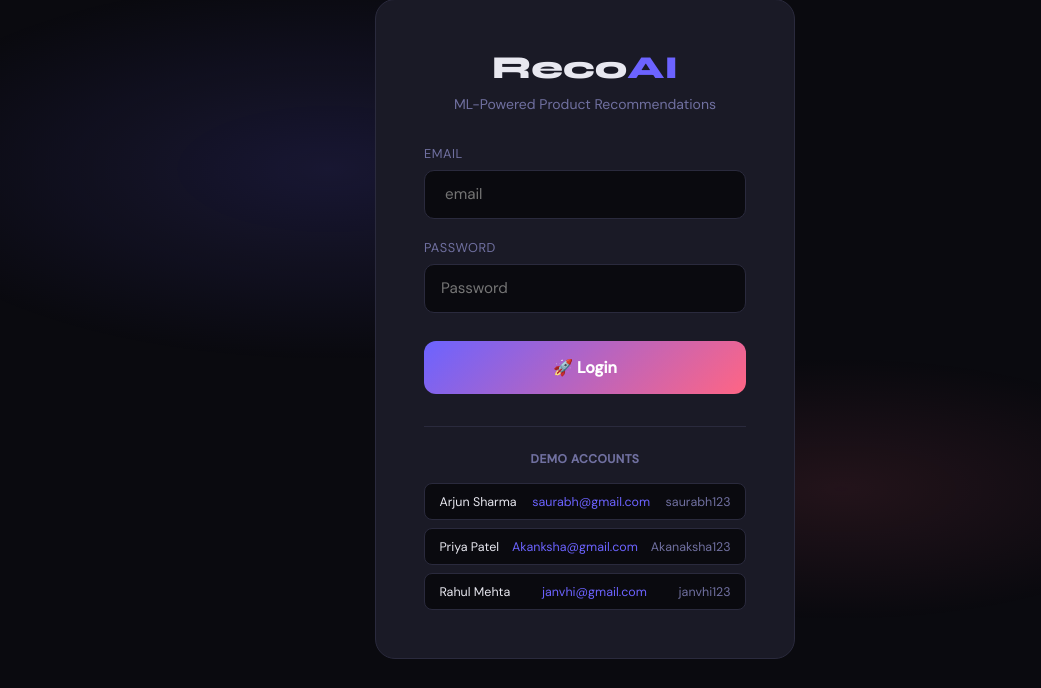
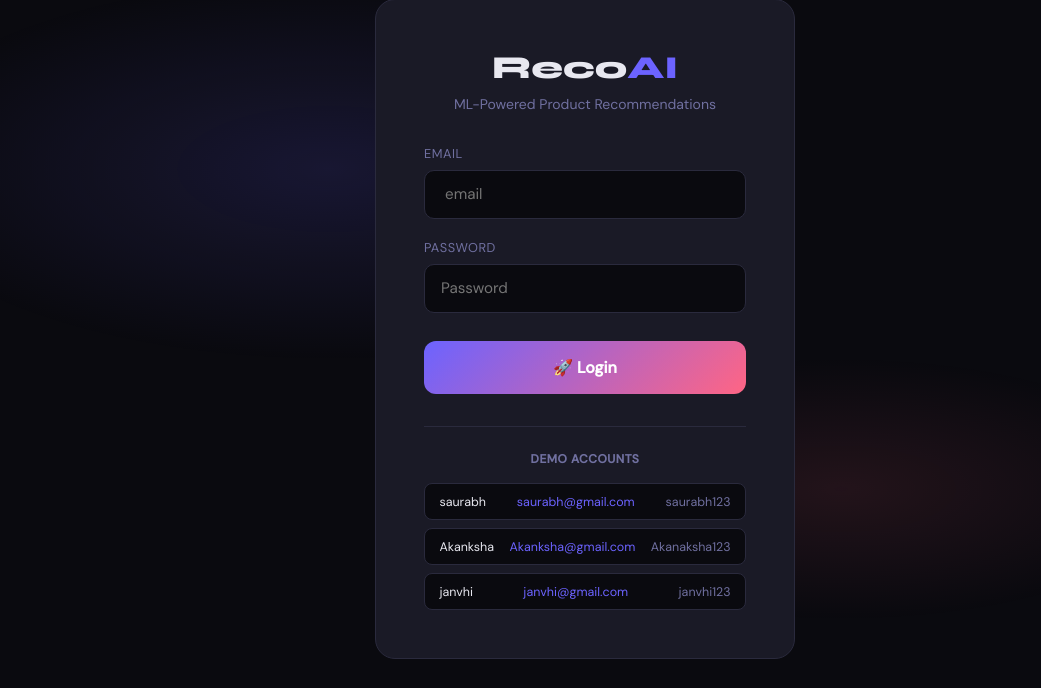
Before and after one commit to saurabhnalawade538/recommendation-engine, a Flask app: page /login in a window 1280 px wide. Shown: the part 71-759 px from the top of the page, without its empty margins (55-1096 px from the left). Run offline with Flask 3, Linux system fonts and the light colour scheme.

Commit message:
add login page

```diff
--- a/templates/login.html
+++ b/templates/login.html
@@ -177,18 +177,18 @@ body::before {
   <div class="demo-accounts">
     <h4>Demo Accounts</h4>
     <div class="demo-list">
-      <div class="demo-item" onclick="fillLogin('arjun@gmail.com','arjun123')">
-        <span>Arjun Sharma</span>
+      <div class="demo-item" onclick="fillLogin('saurabh@gmail.com','saurabh123')">
+        <span>saurabh </span>
         <span class="demo-email">saurabh@gmail.com</span>
         <span class="demo-pass">saurabh123</span>
       </div>
-      <div class="demo-item" onclick="fillLogin('priya@gmail.com','priya123')">
-        <span>Priya Patel</span>
+      <div class="demo-item" onclick="fillLogin('Akanksha@gmail.com','Akanksha')">
+        <span>Akanksha</span>
         <span class="demo-email">Akanksha@gmail.com</span>
         <span class="demo-pass">Akanaksha123</span>
       </div>
-      <div class="demo-item" onclick="fillLogin('rahul@gmail.com','rahul123')">
-        <span>Rahul Mehta</span>
+      <div class="demo-item" onclick="fillLogin('janvhi@gmail.com','janvhi')">
+        <span> janvhi</span>
         <span class="demo-email">janvhi@gmail.com</span>
         <span class="demo-pass">janvhi123</span>
       </div>
```
